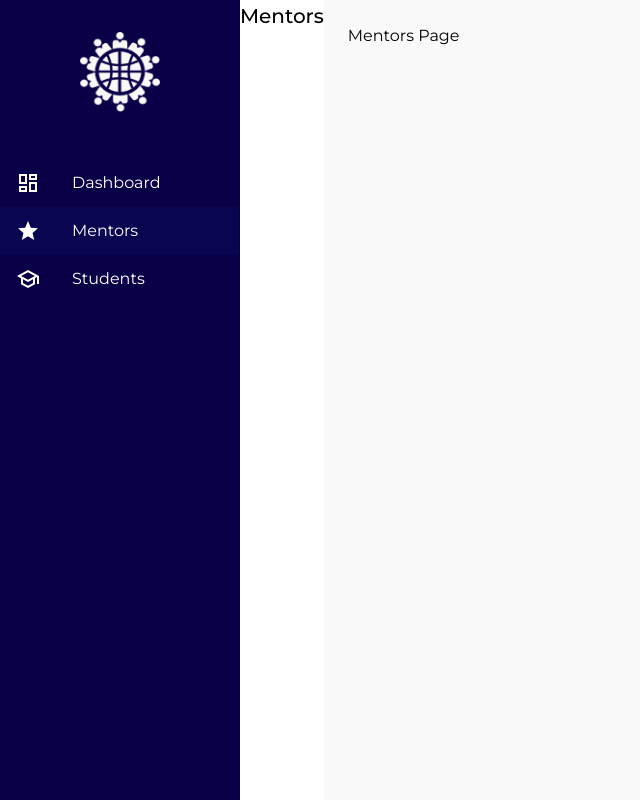
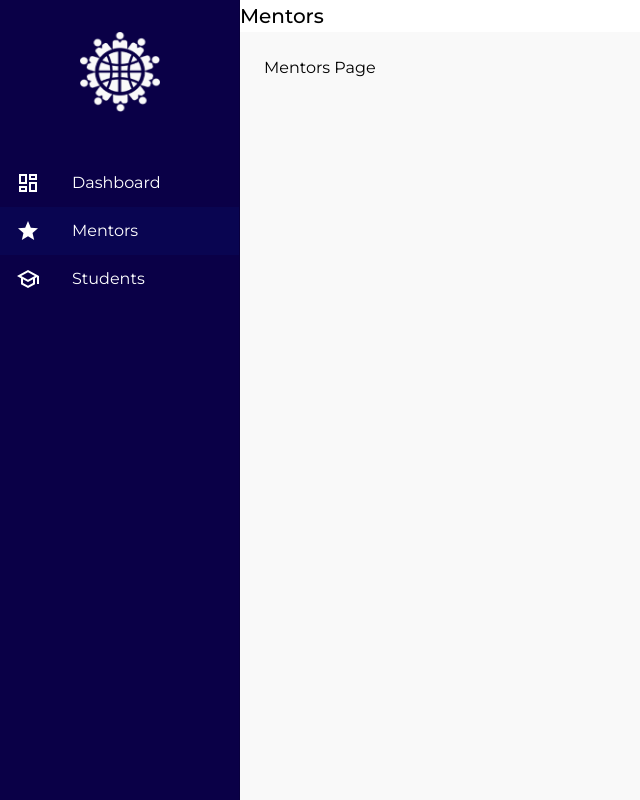
Before and after one commit to MentorsWithoutBorders/mwb-partners-admin, a Next.js app: page /app/mentors in a window 1280 px wide. Shown: the whole page, without its empty margins (0-640 px from the left). Built offline with nearby package versions, Linux system fonts and the light colour scheme.

Commit message:
restructure the Layout

```diff
--- a/src/components/Layout/Layout.tsx
+++ b/src/components/Layout/Layout.tsx
@@ -123,18 +123,25 @@ export function LayoutHeader({ children }: { children: ReactNode }) {
   return <TopBar>{children}</TopBar>
 }
 
-export function LayoutContent({ children }: { children: ReactNode }) {
+export function LayoutContent({
+  children,
+  header
+}: {
+  children: ReactNode
+  header?: ReactNode
+}) {
   return (
     <Box
       component="main"
       sx={{
         flexGrow: 1,
-        p: 3,
         backgroundColor: '#F9F9F9',
         minHeight: '100vh'
       }}
     >
-      {children}
+      {header}
+
+      <Box sx={{ flexGrow: 1, p: 3 }}>{children}</Box>
     </Box>
   )
 }
--- a/src/containers/dashboard/DashboardLayout.tsx
+++ b/src/containers/dashboard/DashboardLayout.tsx
@@ -31,13 +31,15 @@ export function DashboardLayout({
     <Layout>
       <LayoutSidebar links={SIDEBAR_LINKS} />
 
-      <LayoutHeader>
-        <Typography variant="h6" noWrap component="h2">
-          {title}
-        </Typography>
-      </LayoutHeader>
-
-      <LayoutContent>{children}</LayoutContent>
+      <LayoutContent
+        header={
+          <LayoutHeader>
+            <Typography variant="h6">{title}</Typography>
+          </LayoutHeader>
+        }
+      >
+        {children}
+      </LayoutContent>
     </Layout>
   )
 }
```
